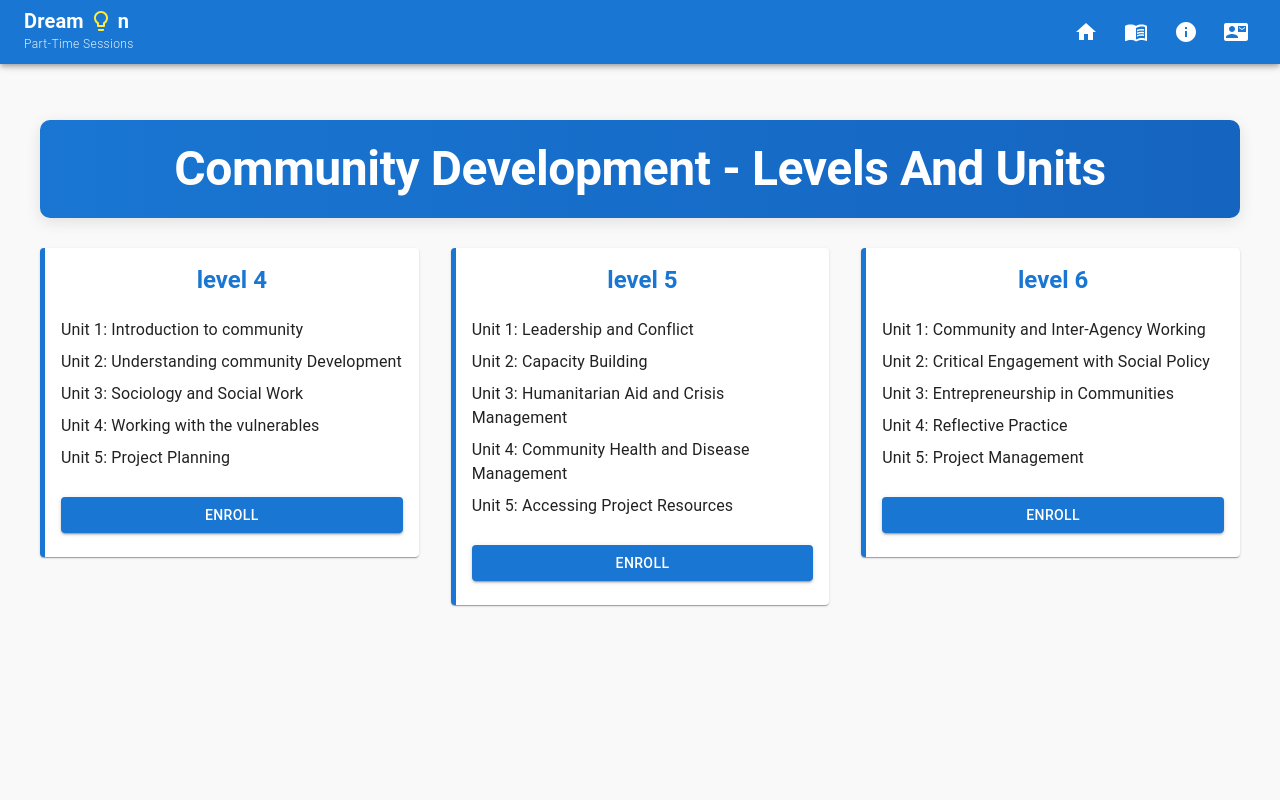
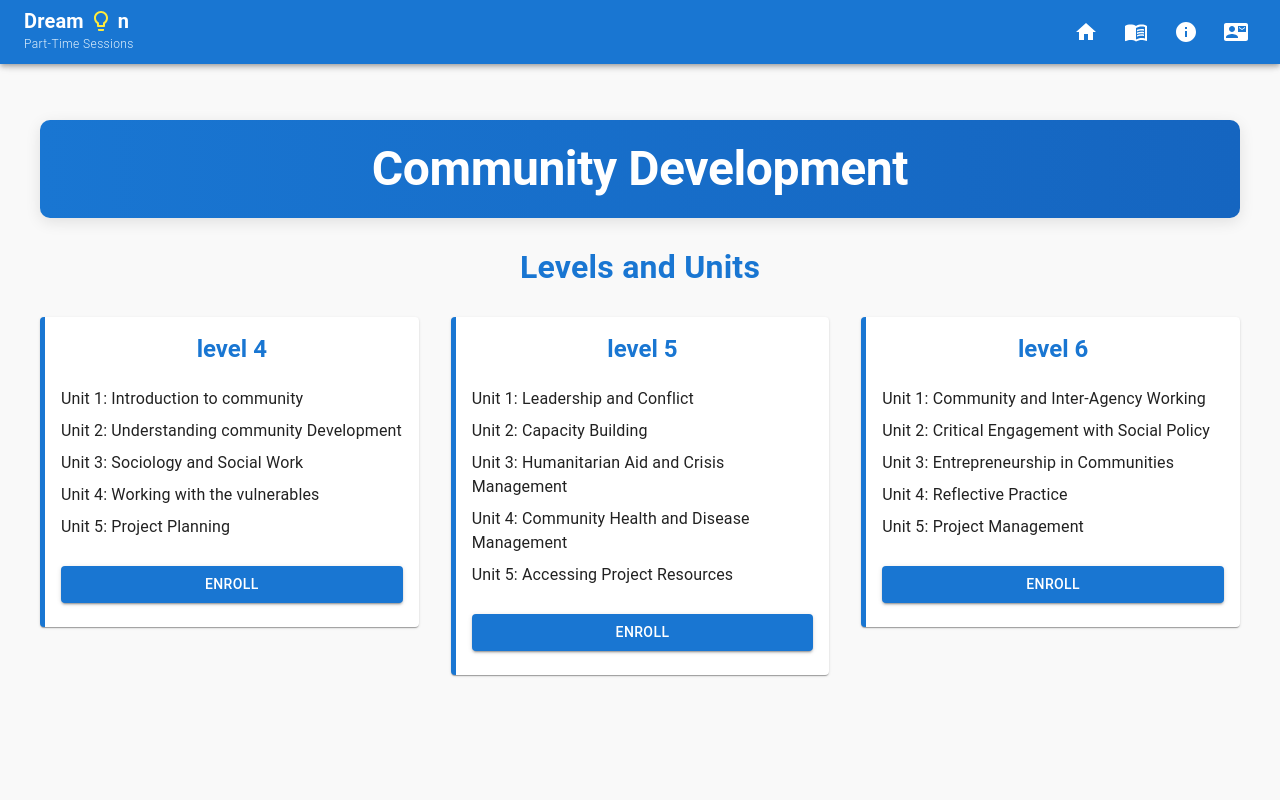
Before and after one commit to WilliamSato77/dreamon, a React (Create React App) app: page /coursedetails/1 in a window 1280 px wide. Shown: the top 800 px of the page. Built offline with nearby package versions, Linux system fonts and the light colour scheme.

Commit message:
Made the course text more large than the  title

```diff
--- a/src/components/coursedetails/Coursedetails.js
+++ b/src/components/coursedetails/Coursedetails.js
@@ -90,7 +90,7 @@ function Coursedetails() {
 
   return (
     <Box sx={{ padding: "40px", paddingTop: "120px", backgroundColor: "#f9f9f9", minHeight: "100vh" }}>
-      {/* Sticky title box with enhanced styles */}
+      {/* Sticky course content box */}
       <Box
         sx={{
           position: "sticky",
@@ -115,9 +115,23 @@ function Coursedetails() {
             color: "#ffffff",
           }}
         >
-          {course.title} - Levels and Units
+          {course.title}
         </Typography>
       </Box>
+
+      {/* Course title below the course content */}
+      <Typography
+        variant="h4"
+        sx={{
+          textAlign: "center",
+          marginBottom: "30px",
+          fontSize: { xs: "1.5rem", md: "2rem" },
+          fontWeight: "bold",
+          color: "#1976d2",
+        }}
+      >
+        Levels and Units
+      </Typography>
 
       {/* Course content */}
       <Grid container spacing={4}>
```
